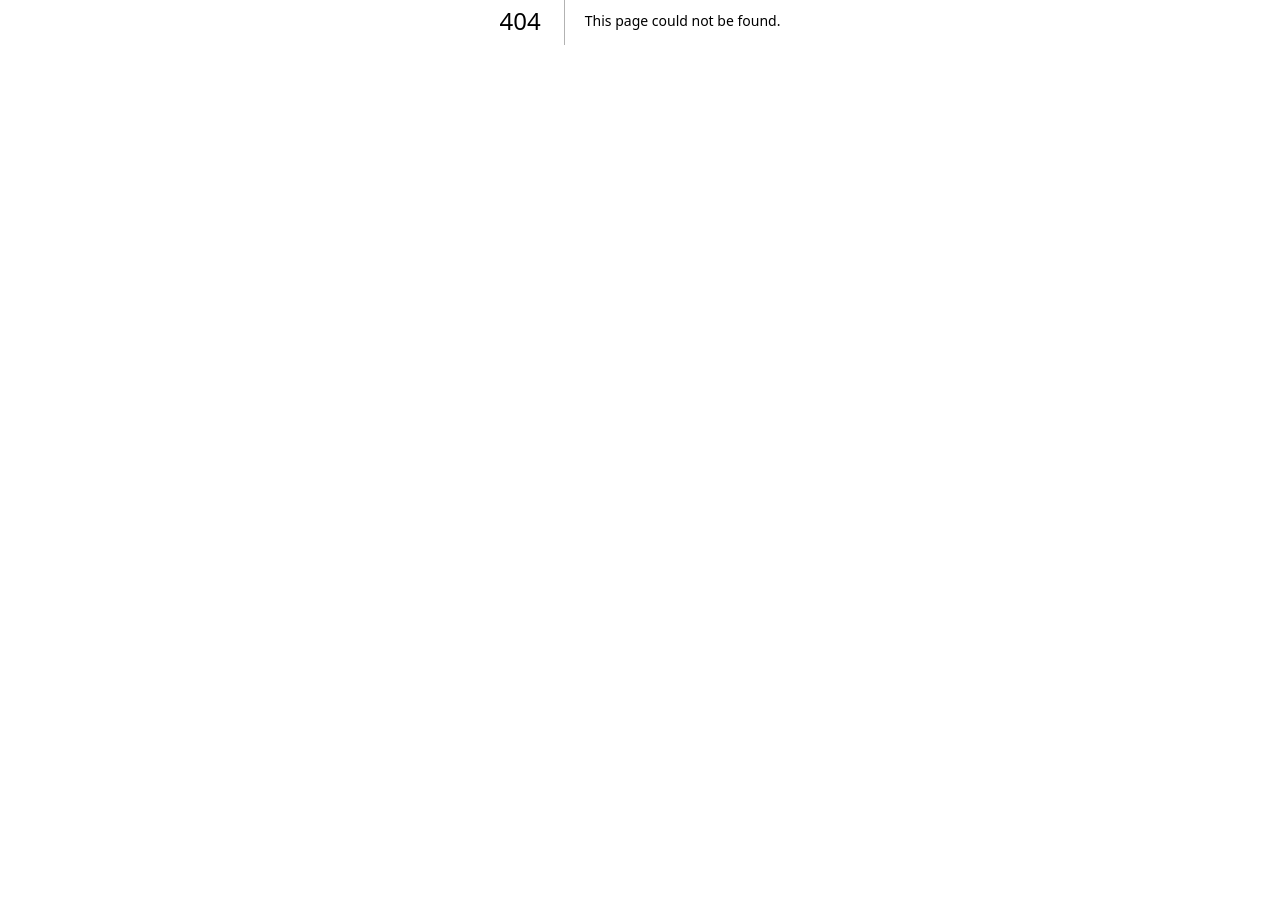
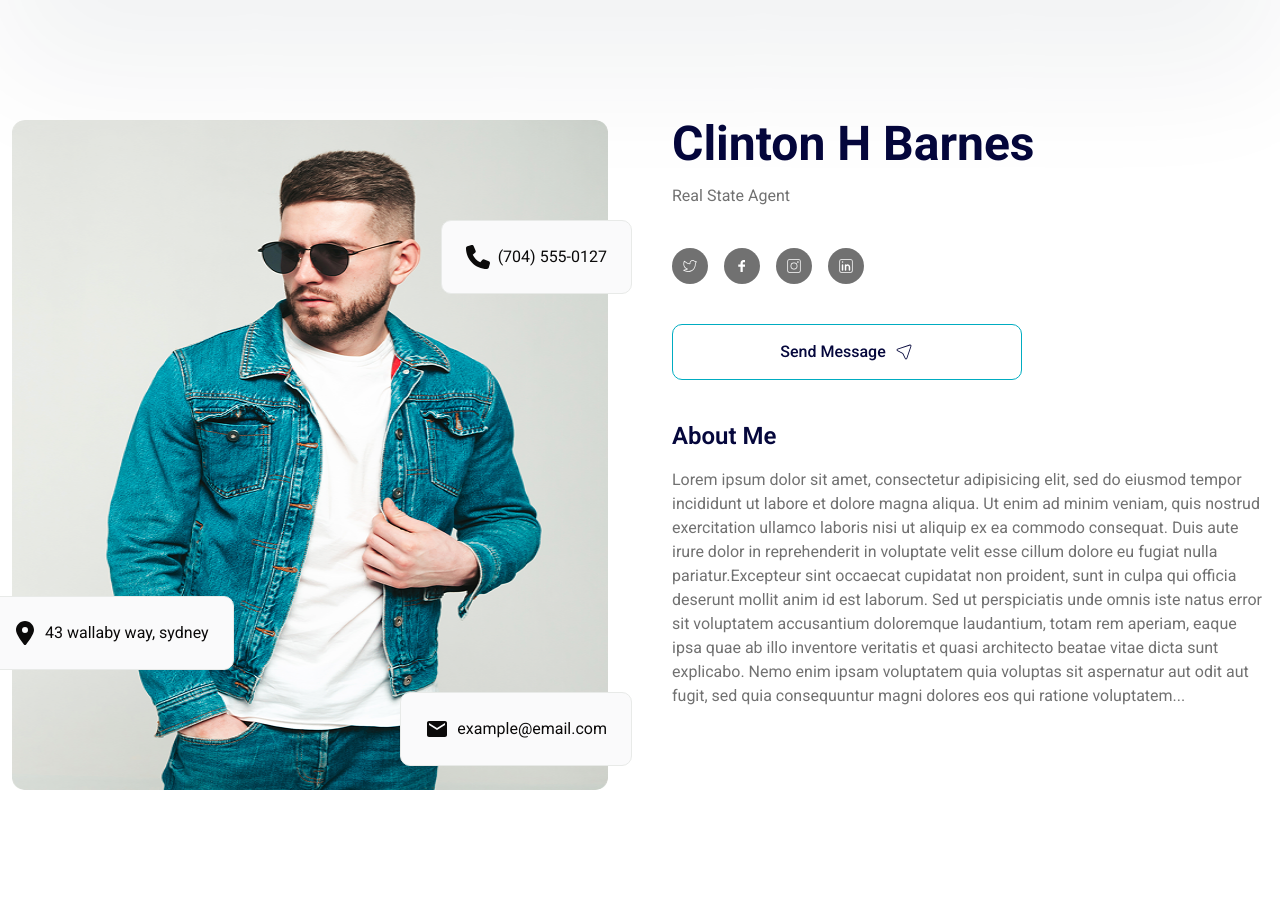
Before and after one commit to Tasniasamia/roofstick_appstick, a Next.js app: page /agents/1 in a window 1280 px wide. Before the commit this address had no page. Shown: the part 380-1288 px from the top of the page. Before the commit the page ends 800 px from the top, so only its background shows below. Built offline with nearby package versions, Linux system fonts and the light colour scheme.

Commit message:
agent details done

```diff
--- /dev/null
+++ b/app/(site)/agents/[id]/page.tsx
@@ -0,0 +1,14 @@
+import AgentDetails from '@/components/(site)/agent/agentDetails';
+import Banner from '@/components/common/banner';
+import React from 'react';
+
+const page = () => {
+    return (
+        <div>
+            <Banner routeName='Agent Details'/>
+            <AgentDetails/>
+       </div>
+    );
+};
+
+export default page;
--- /dev/null
+++ b/app/(site)/agents/page.tsx
@@ -0,0 +1,11 @@
+import React from 'react';
+
+const page = () => {
+    return (
+        <div>
+
+        </div>
+    );
+};
+
+export default page;
--- /dev/null
+++ b/components/(site)/agent/agentDetails.tsx
@@ -0,0 +1,91 @@
+import Image from "next/image";
+import React from "react";
+import { CiInstagram, CiLinkedin, CiLocationArrow1, CiTwitter } from "react-icons/ci";
+import { FaLocationDot, FaPhone } from "react-icons/fa6";
+import { MdEmail } from "react-icons/md";
+import { TiSocialFacebook } from "react-icons/ti";
+
+const AgentDetails = () => {
+  return (
+    <div className="lg:mt-[120px] mt-[60px] 2xl:px-0 px-3 overflow-hidden">
+      <div className="container grid lg:grid-cols-2 grid-cols-1 gap-16 ">
+        <div className="relative sm:h-[670px] h-[500px] lg:w-full sm:w-[530px] w-full rounded-xl lg:mx-0 mx-auto">
+          <div className="bg-[#FAFAFB] border-[#E8EAE8] absolute sm:top-[100px] top-0 sm:-right-6 right-0 p-6 border rounded-[10px] flex gap-2 items-center">
+            <FaPhone className="text-2xl text-[#0B0A0A]" />
+            <span className="text-base text-[#0B0A0A] font-roboto">
+              (704) 555-0127
+            </span>
+          </div>
+          <div className="bg-[#FAFAFB] border-[#E8EAE8] absolute sm:bottom-[120px] bottom-[40%] sm:-left-6 left-0  p-6 border rounded-[10px] flex gap-2 items-center">
+            <FaLocationDot className="text-2xl text-[#0B0A0A]" />
+            <span className="text-base text-[#0B0A0A] font-roboto">
+              43 wallaby way, sydney
+            </span>
+          </div>
+          <div className="bg-[#FAFAFB] border-[#E8EAE8] absolute sm:bottom-6 bottom-0 sm:-right-6 right-0 p-6 border rounded-[10px] flex gap-2 items-center">
+            <MdEmail className="text-2xl text-[#0B0A0A]" />
+            <span className="text-base text-[#0B0A0A] font-roboto">
+              example@email.com
+            </span>
+          </div>
+          <Image
+            src="/agent.png"
+            alt="agent"
+            width={530}
+            height={670}
+            className="h-full object-center w-full rounded-xl"
+          />
+        </div>
+        <div>
+          <h2
+            className={`text-primary static z-40  font-roboto  font-bold leading-none
+text-2xl sm:text-4xl md:text-4xl lg:text-4xl xl:text-5xl `}
+          >
+            Clinton H Barnes
+          </h2>
+          <p className="text-secondary text-base font-roboto font-normal mt-4">
+            Real State Agent
+          </p>
+          <div className="mt-10 flex justify-start items-center gap-4">
+            <div className="h-9 w-9 cursor-pointer bg-[#717171] text-white rounded-full grid place-items-center">
+              <CiTwitter size={18} className="text-[18px]" />
+            </div>
+            <div className="h-9 w-9 cursor-pointer bg-[#717171] text-white rounded-full grid place-items-center">
+              <TiSocialFacebook size={18} className="text-[18px]" />
+            </div>
+            <div className="h-9 w-9 cursor-pointer bg-[#717171] text-white rounded-full grid place-items-center">
+              <CiInstagram size={18} className="text-[18px]" />
+            </div>
+            <div className="h-9 w-9 cursor-pointer bg-[#717171] text-white rounded-full grid place-items-center">
+              <CiLinkedin size={18} className="text-[18px]" />
+            </div>
+          </div>
+          <button className="mt-10 border border-[#00ACC1] sm:w-[350px] w-full h-14 cursor-pointer flex gap-2 items-center justify-center rounded-[10px]">
+             <span className="text-primary text-base font-medium font-roboto">Send Message</span>
+             <CiLocationArrow1 className="text-[20px] text-[#05073C]"/>
+          </button>
+          <h5 className="text-primary font-roboto text-2xl font-semibold mt-10">
+            About Me
+          </h5>
+          <p className="text-secondary text-base font-roboto font-normal mt-4">
+            Lorem ipsum dolor sit amet, consectetur adipisicing elit, sed do
+            eiusmod tempor incididunt ut labore et dolore magna aliqua. Ut enim
+            ad minim veniam, quis nostrud exercitation ullamco laboris nisi ut
+            aliquip ex ea commodo consequat. Duis aute irure dolor in
+            reprehenderit in voluptate velit esse cillum dolore eu fugiat nulla
+            pariatur.Excepteur sint occaecat cupidatat non proident, sunt in
+            culpa qui officia deserunt mollit anim id est laborum. Sed ut
+            perspiciatis unde omnis iste natus error sit voluptatem accusantium
+            doloremque laudantium, totam rem aperiam, eaque ipsa quae ab illo
+            inventore veritatis et quasi architecto beatae vitae dicta sunt
+            explicabo. Nemo enim ipsam voluptatem quia voluptas sit aspernatur
+            aut odit aut fugit, sed quia consequuntur magni dolores eos qui
+            ratione voluptatem...
+          </p>
+        </div>
+      </div>
+    </div>
+  );
+};
+
+export default AgentDetails;
--- a/components/common/headerTitle.tsx
+++ b/components/common/headerTitle.tsx
@@ -17,7 +17,7 @@ const HeaderTitle = ({
     <div className={`flex flex-col md:gap-6 static z-40 gap-4 ${customClass}`}>
       <h2
         className={`text-primary static z-40  font-raleway-bold  font-bold leading-none
-text-[24px] sm:text-[32px] md:text-[40px] lg:text-[44px] xl:text-[48px] ${customClass2}`}
+text-2xl sm:text-4xl md:text-4xl lg:text-4xl xl:text-5xl ${customClass2}`}
       >
         {title}
       </h2>
```
Also changed, not shown: public/agent.png (added).
